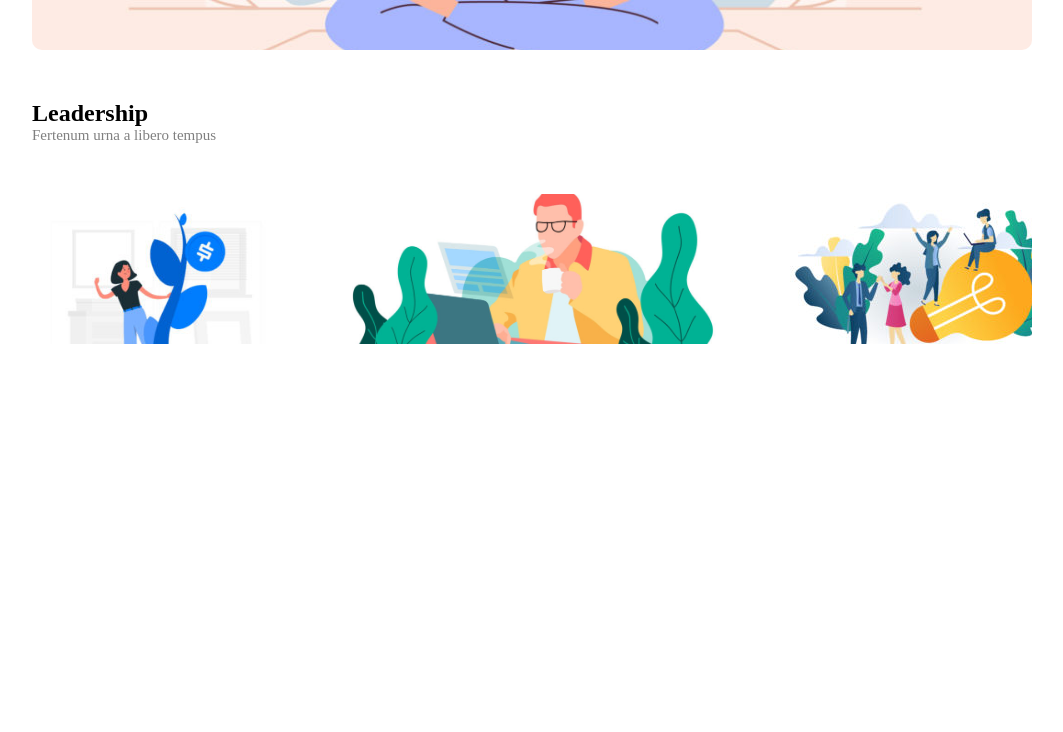
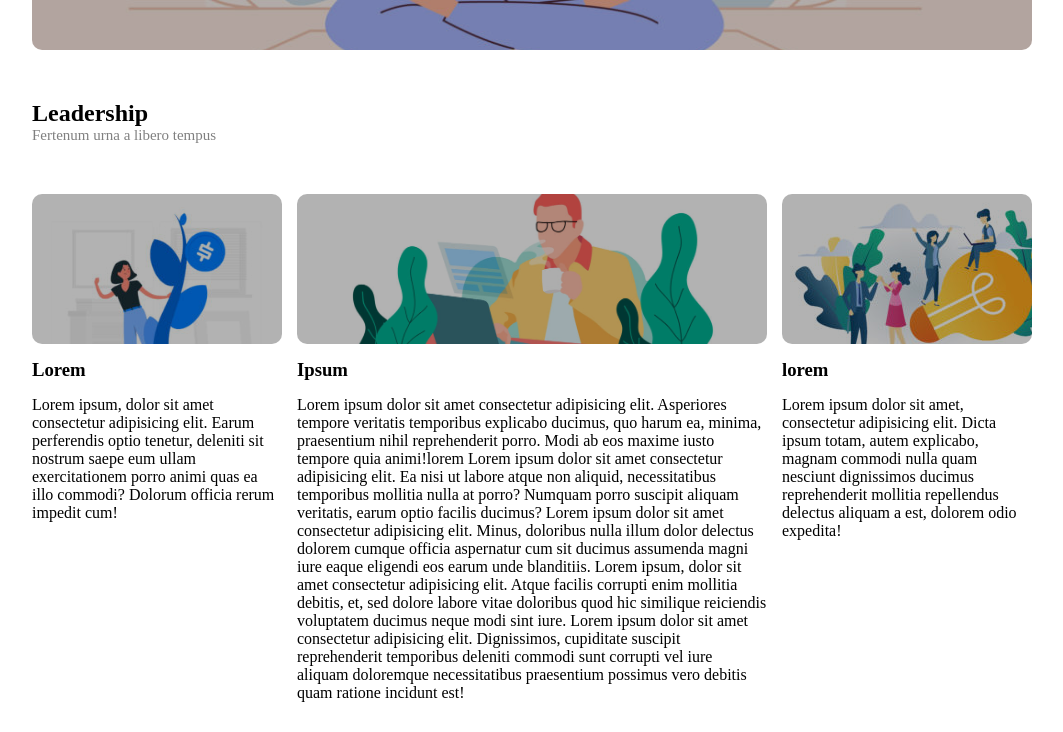
Before and after one commit to daniele-pipino/htmlcss-wp, a plain HTML site: page index.html in a window 1280 px wide. Shown: the part 652-1384 px from the top of the page, without its empty margins (108-1171 px from the left). Before the commit the page ends 996 px from the top, so only its background shows below. Drawn offline with Linux system fonts and the light colour scheme.

Commit message:
Main completato

```diff
--- a/index.html
+++ b/index.html
@@ -30,10 +30,13 @@
     <main>
       <section class="top-main">
         <div class="mainbox">
-            <div class="box-text">
-                  <h2>Pretium ac placerat diu internum dunc <br> in eros urna morbi</h2>
-                  <h3>Lorem ipsum dolor sit amet consectetur adipisicing elit. <br> Sequi pariatur ipsum culpa voluptas repellat voluptatibus </h3>
-                </div>
+            <div class="opacity">
+                <div class="box-text">
+                    <h2>Pretium ac placerat diu internum dunc <br> in eros urna morbi</h2>
+                    <h3>Lorem ipsum dolor sit amet consectetur adipisicing elit. <br> Sequi pariatur ipsum culpa voluptas repellat voluptatibus </h3>
+                  </div>
+            </div>
+
         </div>
       </section>
       <!-- bottom main -->
@@ -48,17 +51,29 @@
 
                 <div class="side-column float">
                     <div class="leftcolumn-image">
-
+                        <div class="opacity"></div>
+                    </div>
+                    <div class="column-undertext">
+                        <h3>Lorem</h3>
+                        <p>Lorem ipsum, dolor sit amet consectetur adipisicing elit. Earum perferendis optio tenetur, deleniti sit nostrum saepe eum ullam exercitationem porro animi quas ea illo commodi? Dolorum officia rerum impedit cum!</p>
                     </div>
                 </div>
                 <div class="center-column float">
                     <div class="centercolumn-image">
-
+                        <div class="opacity"></div>
+                    </div>
+                    <div class="column-undertext">
+                        <h3>Ipsum</h3>
+                        <p>Lorem ipsum dolor sit amet consectetur adipisicing elit. Asperiores tempore veritatis temporibus explicabo ducimus, quo harum ea, minima, praesentium nihil reprehenderit porro. Modi ab eos maxime iusto tempore quia animi!lorem Lorem ipsum dolor sit amet consectetur adipisicing elit. Ea nisi ut labore atque non aliquid, necessitatibus temporibus mollitia nulla at porro? Numquam porro suscipit aliquam veritatis, earum optio facilis ducimus? Lorem ipsum dolor sit amet consectetur adipisicing elit. Minus, doloribus nulla illum dolor delectus dolorem cumque officia aspernatur cum sit ducimus assumenda magni iure eaque eligendi eos earum unde blanditiis. Lorem ipsum, dolor sit amet consectetur adipisicing elit. Atque facilis corrupti enim mollitia debitis, et, sed dolore labore vitae doloribus quod hic similique reiciendis voluptatem ducimus neque modi sint iure. Lorem ipsum dolor sit amet consectetur adipisicing elit. Dignissimos, cupiditate suscipit reprehenderit temporibus deleniti commodi sunt corrupti vel iure aliquam doloremque necessitatibus praesentium possimus vero debitis quam ratione incidunt est!</p>
                     </div>
                 </div>
                 <div class="side-column float">
-                    <div class="rightcolumn-image">
-
+                     <div class="rightcolumn-image">
+                         <div class="opacity"></div>
+                     </div>
+                     <div class="column-undertext">
+                        <h3>lorem</h3>
+                        <p>Lorem ipsum dolor sit amet, consectetur adipisicing elit. Dicta ipsum totam, autem explicabo, magnam commodi nulla quam nesciunt dignissimos ducimus reprehenderit mollitia repellendus delectus aliquam a est, dolorem odio expedita!</p>
                     </div>
                 </div>
 
--- a/style/style.css
+++ b/style/style.css
@@ -18,6 +18,12 @@ body{
 
 .float{
     float: left;
+}
+.opacity{
+    background-color: rgba(0, 0, 0, 0.3);
+    height: 100%;
+    width: 100%;
+    border-radius: 10px;
 }
 /* header */
 
@@ -67,7 +73,9 @@ body{
     margin-bottom: 50px;
 }
 /* column */
-
+.column-container{
+    margin-bottom: 30px;
+}
 .column-container .side-column{
     width: 25%;
 }
@@ -83,7 +91,8 @@ body{
     height: 150px;
     background-image: url(../img/img/img-1.jpg);
     background-size: cover;
-    border-radius: 15px;
+    border-radius: 10px;
+    margin-bottom: 15px;
 }
 
 .center-column .centercolumn-image{
@@ -91,10 +100,21 @@ body{
     background-image: url(../img/img/banner-2.jpg);
     background-size: cover;
     background-position:center;
+    border-radius: 10px;
+    margin-bottom: 15px;
 }
 
 .side-column .rightcolumn-image{
     height: 150px;
     background-image: url(../img/img/img-3.jpg);
+    border-radius: 10px;
+    margin-bottom: 15px;
 }
 /* text section */
+.column-container .column-undertext{
+    text-align: left;
+}
+
+.column-undertext h3{
+    margin-bottom: 15px;
+}
```
